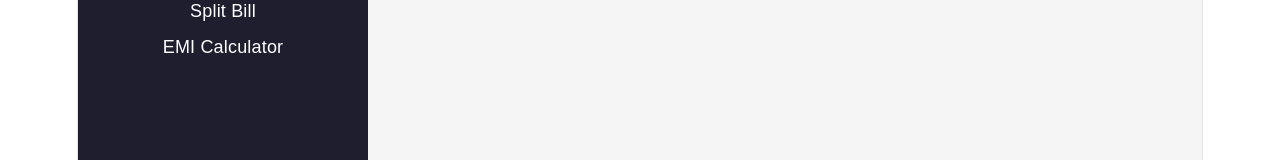
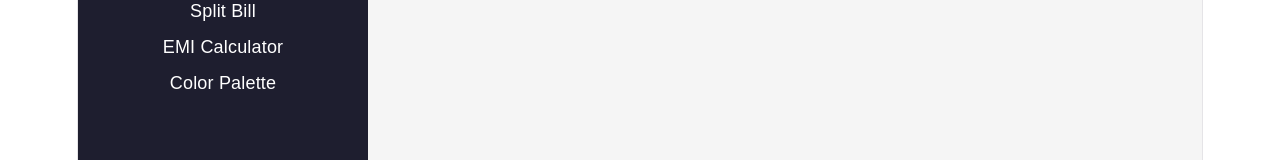
Before and after one commit to AjimTamboli-Web/all-in-one-toolkit, a React (Vite) app: page /qr-code in a window 1280 px wide. Shown: the part 249-409 px from the top of the page. Built offline with nearby package versions, Linux system fonts and the light colour scheme.

Commit message:
fetching color palette

```diff
--- a/src/App.jsx
+++ b/src/App.jsx
@@ -10,6 +10,8 @@ import AgeCalculator from './components/AgeCalculator'
 import QRCodeGenerator from './components/QRCodeGenerator'
 import SplitBill from './components/SplitBill'
 import EMICalculator from './components/EMICalculator'
+import ColorPalette from './components/ColorPalette'
+
 
 // 2. Export our App function as the default export so main.jsx can use it
 export default function App() {
@@ -46,6 +48,9 @@ export default function App() {
           </li>
           <li>
             <Link to="/emi-calculator" style={{ color: 'white', textDecoration: 'none' }}> EMI Calculator </Link>
+          </li>
+          <li>
+            <Link to="/color-palette" style={{ color: 'white', textDecoration: 'none' }}> Color Palette</Link>
           </li>
         </ul>
       </nav>
@@ -84,6 +89,8 @@ export default function App() {
           <Route path="/split-bill" element={<SplitBill />} />
 
           <Route path="/emi-calculator" element={<EMICalculator />} />
+
+          <Route path="/color-palette" element={<ColorPalette />} />
         </Routes>
       </main>
 
```
